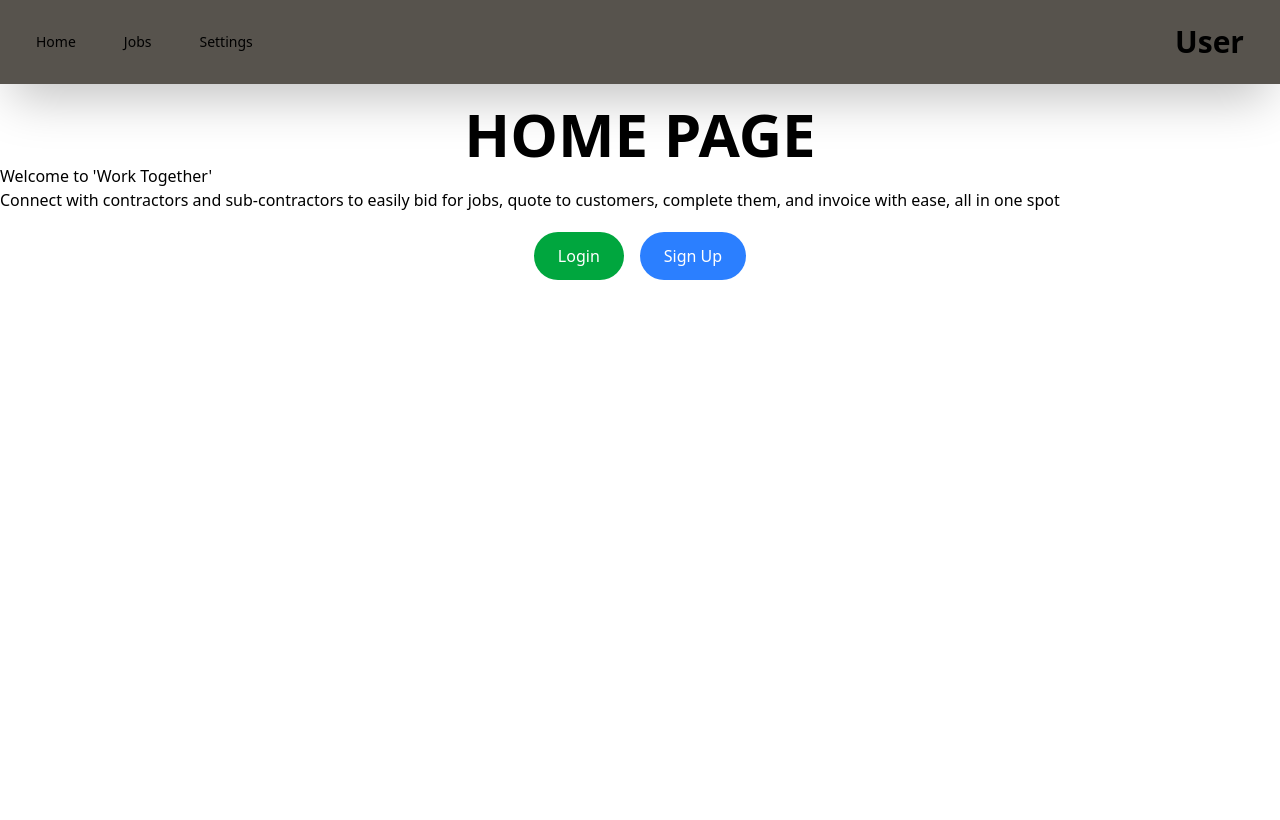
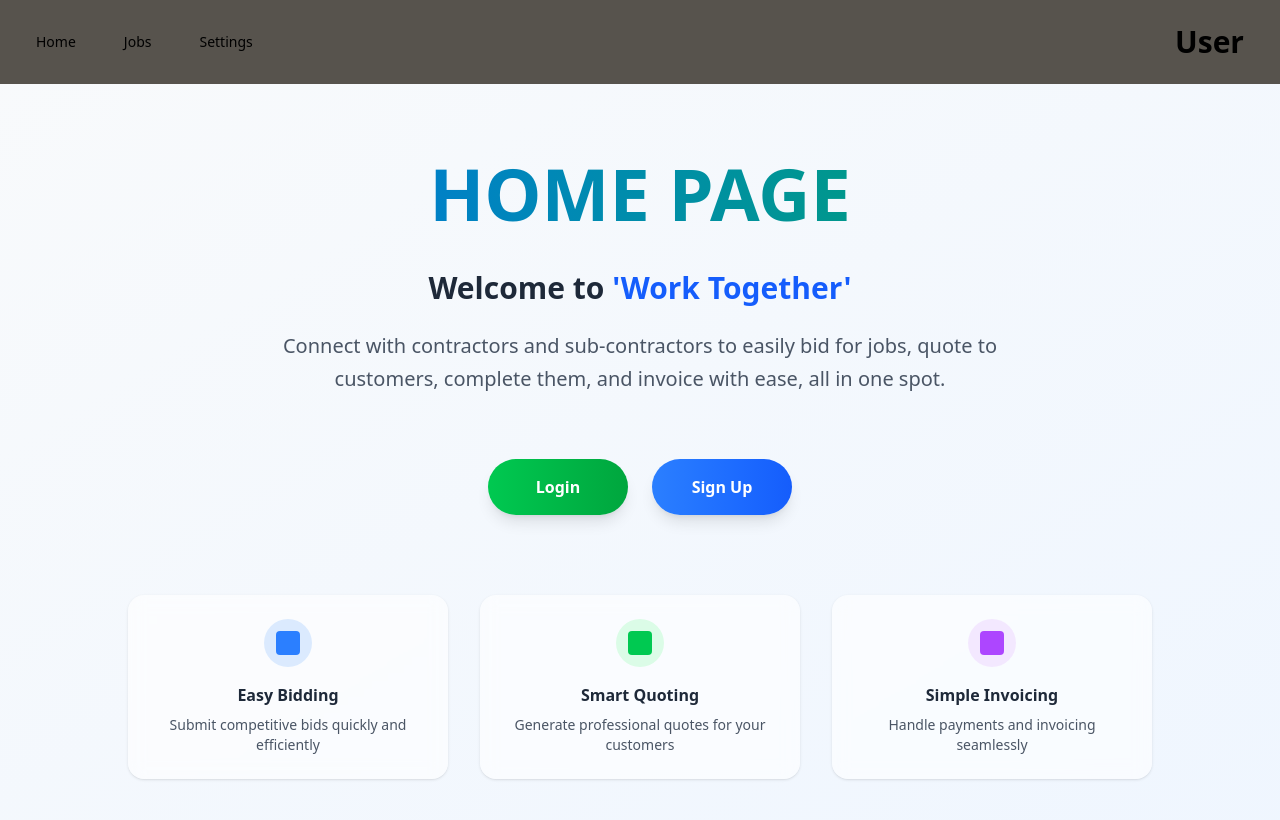
Before and after one commit to martinsalinas0/wt-frontend-next, a Next.js app: page / in a window 1280 px wide. Shown: the top 820 px of the page. Built offline with nearby package versions, Linux system fonts and the light colour scheme.

Commit message:
Enhance Home page layout and content for improved user engagement

```diff
--- a/src/app/page.tsx
+++ b/src/app/page.tsx
@@ -1,28 +1,79 @@
 export default function Home() {
   return (
-    <div>
-      <div className="flex justify-center font-bold text-6xl mt-5">
+    <div className="min-h-screen bg-gradient-to-br from-slate-50 to-blue-50">
+      {/* Hero Section */}
+      <div className="container mx-auto px-4 py-16">
+        {/* Main Title */}
+        <div className="text-center mb-12">
+          <h1 className="text-5xl md:text-7xl font-bold bg-gradient-to-r from-blue-600 to-green-600 bg-clip-text text-transparent mb-8 leading-tight">
             HOME PAGE
+          </h1>
+
+          {/* Welcome Section */}
+          <div className="max-w-4xl mx-auto">
+            <h2 className="text-2xl md:text-3xl font-semibold text-gray-800 mb-6">
+              Welcome to{" "}
+              <span className="text-blue-600 font-bold">'Work Together'</span>
+            </h2>
+
+            <p className="text-lg md:text-xl text-gray-600 leading-relaxed max-w-3xl mx-auto">
+              Connect with contractors and sub-contractors to easily bid for
+              jobs, quote to customers, complete them, and invoice with ease,
+              all in one spot.
+            </p>
           </div>
-      <span>
-        Welcome to &apos;Work Together&apos;
-        <p>
-          Connect with contractors and sub-contractors to easily bid for jobs,
-          quote to customers, complete them, and invoice with ease, all in one
-          spot
-        </p>
-      </span>
-      <div className="flex m-3 p-2 justify-center gap-4">
+        </div>
+
+        {/* CTA Buttons */}
+        <div className="flex flex-col sm:flex-row justify-center items-center gap-6 mt-16">
           <button
             type="button"
-          className="bg-green-600 text-white px-6 py-3 rounded-3xl hover:cursor-pointer transition hover:bg-green-400"
+            className="group relative bg-gradient-to-r from-green-500 to-green-600 text-white font-semibold px-8 py-4 rounded-full shadow-lg hover:shadow-xl transform hover:scale-105 transition-all duration-300 ease-out min-w-[140px]"
           >
-          Login
+            <span className="relative z-10">Login</span>
+            <div className="absolute inset-0 bg-gradient-to-r from-green-600 to-green-700 rounded-full opacity-0 group-hover:opacity-100 transition-opacity duration-300"></div>
           </button>
 
-        <button className="bg-blue-500 text-white px-6 py-3 rounded-3xl hover:bg-blue-600 hover:cursor-pointer transition">
-          Sign Up
+          <button className="group relative bg-gradient-to-r from-blue-500 to-blue-600 text-white font-semibold px-8 py-4 rounded-full shadow-lg hover:shadow-xl transform hover:scale-105 transition-all duration-300 ease-out min-w-[140px]">
+            <span className="relative z-10">Sign Up</span>
+            <div className="absolute inset-0 bg-gradient-to-r from-blue-600 to-blue-700 rounded-full opacity-0 group-hover:opacity-100 transition-opacity duration-300"></div>
           </button>
+        </div>
+
+        {/* Optional: Feature highlights */}
+        <div className="grid md:grid-cols-3 gap-8 mt-20 max-w-5xl mx-auto">
+          <div className="text-center p-6 rounded-2xl bg-white/60 backdrop-blur-sm shadow-sm hover:shadow-md transition-shadow duration-300">
+            <div className="w-12 h-12 bg-blue-100 rounded-full flex items-center justify-center mx-auto mb-4">
+              <div className="w-6 h-6 bg-blue-500 rounded-sm"></div>
+            </div>
+            <h3 className="font-semibold text-gray-800 mb-2">Easy Bidding</h3>
+            <p className="text-gray-600 text-sm">
+              Submit competitive bids quickly and efficiently
+            </p>
+          </div>
+
+          <div className="text-center p-6 rounded-2xl bg-white/60 backdrop-blur-sm shadow-sm hover:shadow-md transition-shadow duration-300">
+            <div className="w-12 h-12 bg-green-100 rounded-full flex items-center justify-center mx-auto mb-4">
+              <div className="w-6 h-6 bg-green-500 rounded-sm"></div>
+            </div>
+            <h3 className="font-semibold text-gray-800 mb-2">Smart Quoting</h3>
+            <p className="text-gray-600 text-sm">
+              Generate professional quotes for your customers
+            </p>
+          </div>
+
+          <div className="text-center p-6 rounded-2xl bg-white/60 backdrop-blur-sm shadow-sm hover:shadow-md transition-shadow duration-300">
+            <div className="w-12 h-12 bg-purple-100 rounded-full flex items-center justify-center mx-auto mb-4">
+              <div className="w-6 h-6 bg-purple-500 rounded-sm"></div>
+            </div>
+            <h3 className="font-semibold text-gray-800 mb-2">
+              Simple Invoicing
+            </h3>
+            <p className="text-gray-600 text-sm">
+              Handle payments and invoicing seamlessly
+            </p>
+          </div>
+        </div>
       </div>
     </div>
   );
```
Lines whose indentation alone changed are shown as unchanged.
